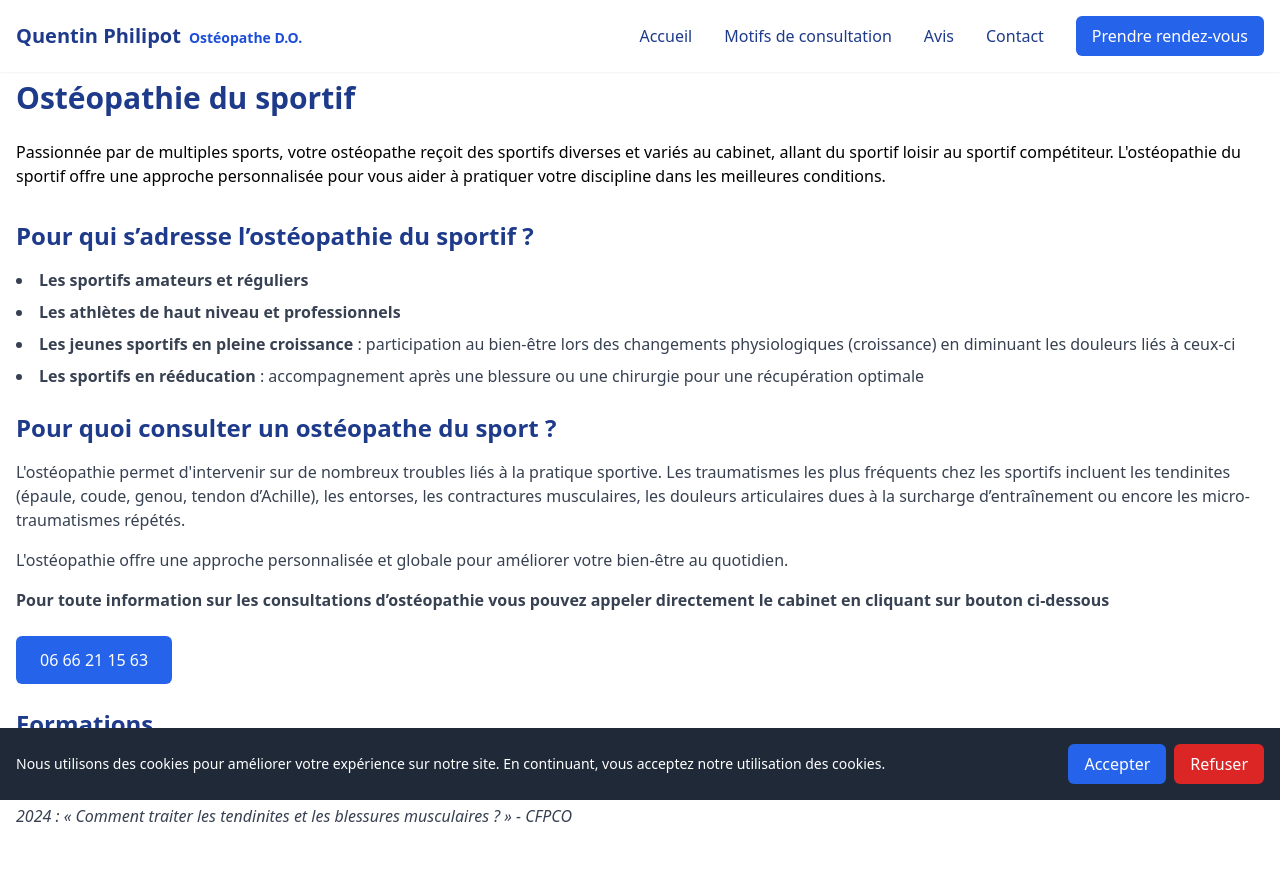
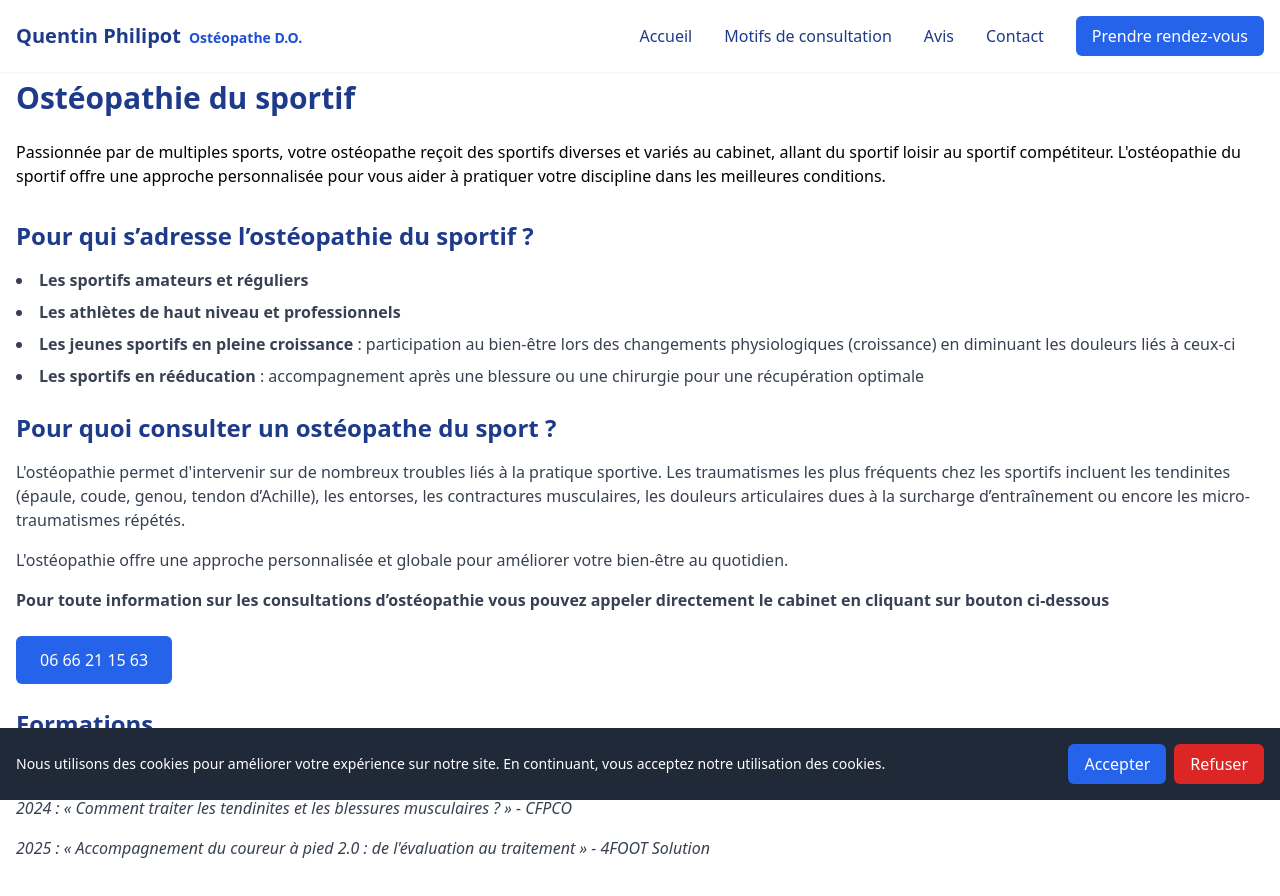
Before and after one commit to giantprolu/SiteOsteo, a React (Vite) app: page /motifs/osteopathie-du-sportif in a window 1280 px wide. Shown: the top 896 px of the page. Built offline with nearby package versions, Linux system fonts and the light colour scheme.

Commit message:
ajout d'une formation

```diff
--- a/src/Pages/Sportif.tsx
+++ b/src/Pages/Sportif.tsx
@@ -42,9 +42,9 @@ const DouleursMusculoSquelettiques = () => {
         06 66 21 15 63
       </button>
       <h2 className="text-2xl font-semibold text-blue-900 mt-6">Formations</h2>
-      <p className="text-gray-700 mt-6 italic">2021 : « Ostéopathie et Trail / Running » - IdHEO Nantes</p>
+      <p className="text-gray-700 mt-4 italic">2021 : « Ostéopathie et Trail / Running » - IdHEO Nantes</p>
       <p className="text-gray-700 mt-4 italic">2024 : « Comment traiter les tendinites et les blessures musculaires ? » - CFPCO</p>
-
+      <p className="text-gray-700 mt-4 italic">2025 : « Accompagnement du coureur à pied 2.0 : de l'évaluation au traitement » - 4FOOT Solution</p>
     </div>
   );
 };
--- a/src/components/About.tsx
+++ b/src/components/About.tsx
@@ -54,6 +54,7 @@ const About = () => {
                 Diplôme d'Ostéopathe (D.O.) - Institut des Hautes Études Ostéopathiques de Nantes (IDHEO-Nantes)</li>
                 <li>Ostéopathie pédiatrique, du nourrisson à l'adolescent - CFPCO</li>
                 <li>Ostéopathie et Trail / Running - IdHEO Nantes</li>
+                <li>Accompagnement du coureur à pied 2.0 : de l'évaluation au traitement - 4FOOT Solution</li>
                 <li>Comment traiter les tendinites et les blessures musculaires ? - CFPCO</li>
                 <li>Manipulations des nerfs périphériques… Ou pas ? <br/>Prise en charge des sciatiques et cruralgies en thérapie manuelle - CFPCO</li>
                 <li>E-Learning - Neurosciences de la douleur - CFPCOFormation post gradué</li>
```
